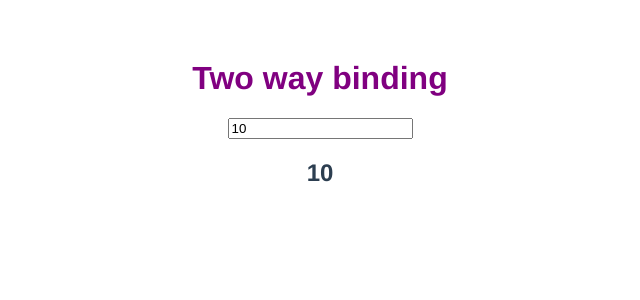
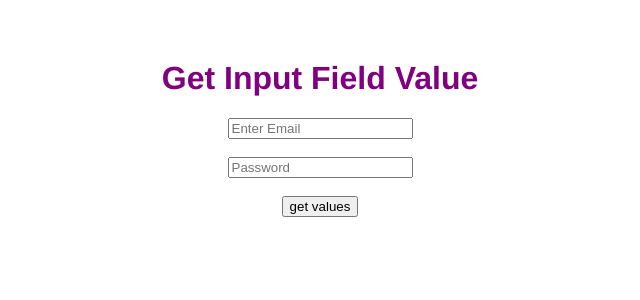
Before and after one commit to arvindk07/vue-step-by-step, a Vue app: page / in a window 1280 px wide. Shown: the top 300 px of the page, without its empty margins (320-960 px from the left). Built offline with nearby package versions, Linux system fonts and the light colour scheme.

Commit message:
Get Input Field Value using two way binding

```diff
--- a/src/components/HomeComponents.vue
+++ b/src/components/HomeComponents.vue
@@ -1,17 +1,26 @@
 <template>
-  <h1>Two way binding</h1>
-  <input type="text" v-model="count" />
-  <h2>{{ count }}</h2>
+  <h1>Get Input Field Value</h1>
+  <input type="text" placeholder="Enter Email" v-model="email" /> <br />
+  <br />
+  <input type="password" placeholder="Password" v-model="password" /><br />
+  <br />
+  <button v-on:click="getData()" type="button">get values</button>
 </template>
 
 <script>
 export default {
   name: "HomeComponents",
-
   data() {
     return {
-      count: 10,
+      email: null,
+      password: null,
     };
+  },
+
+  methods: {
+    getData() {
+      console.log(this.email, this.password);
+    },
   },
 };
 </script>
```
